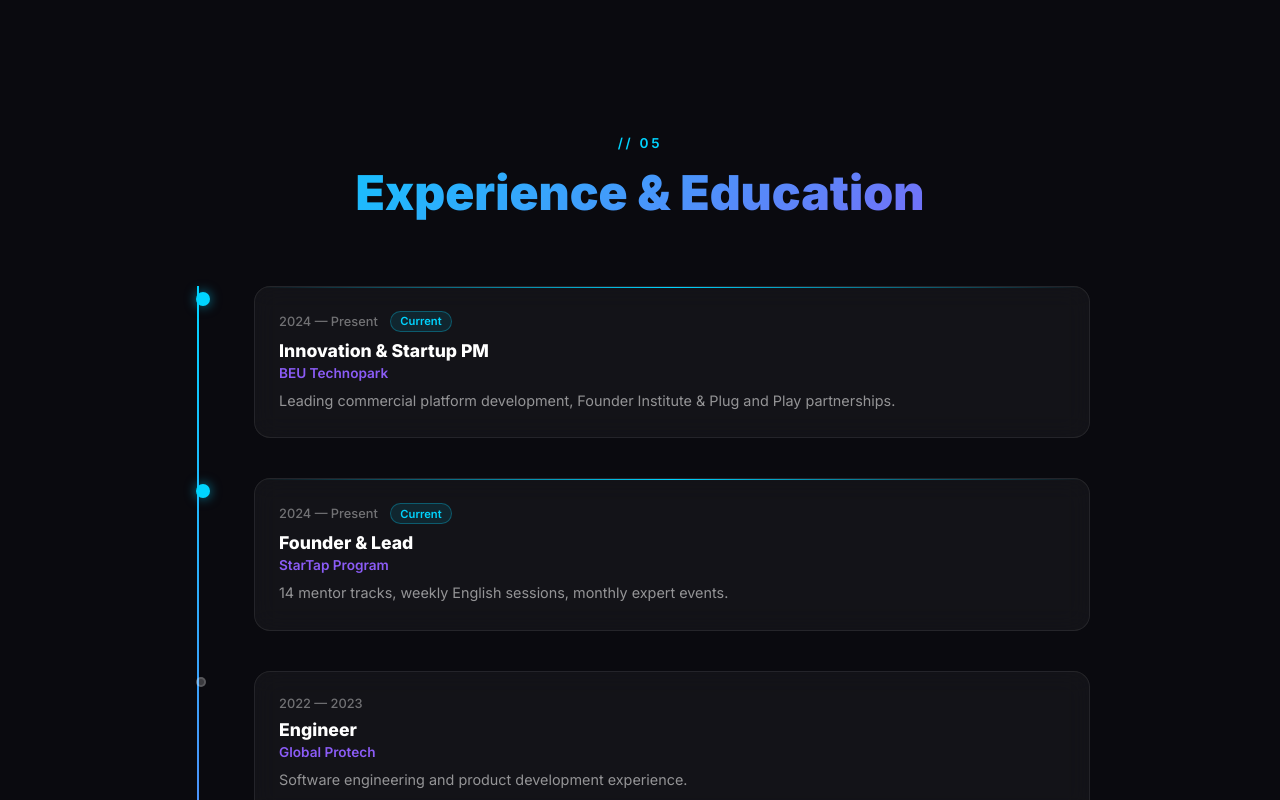
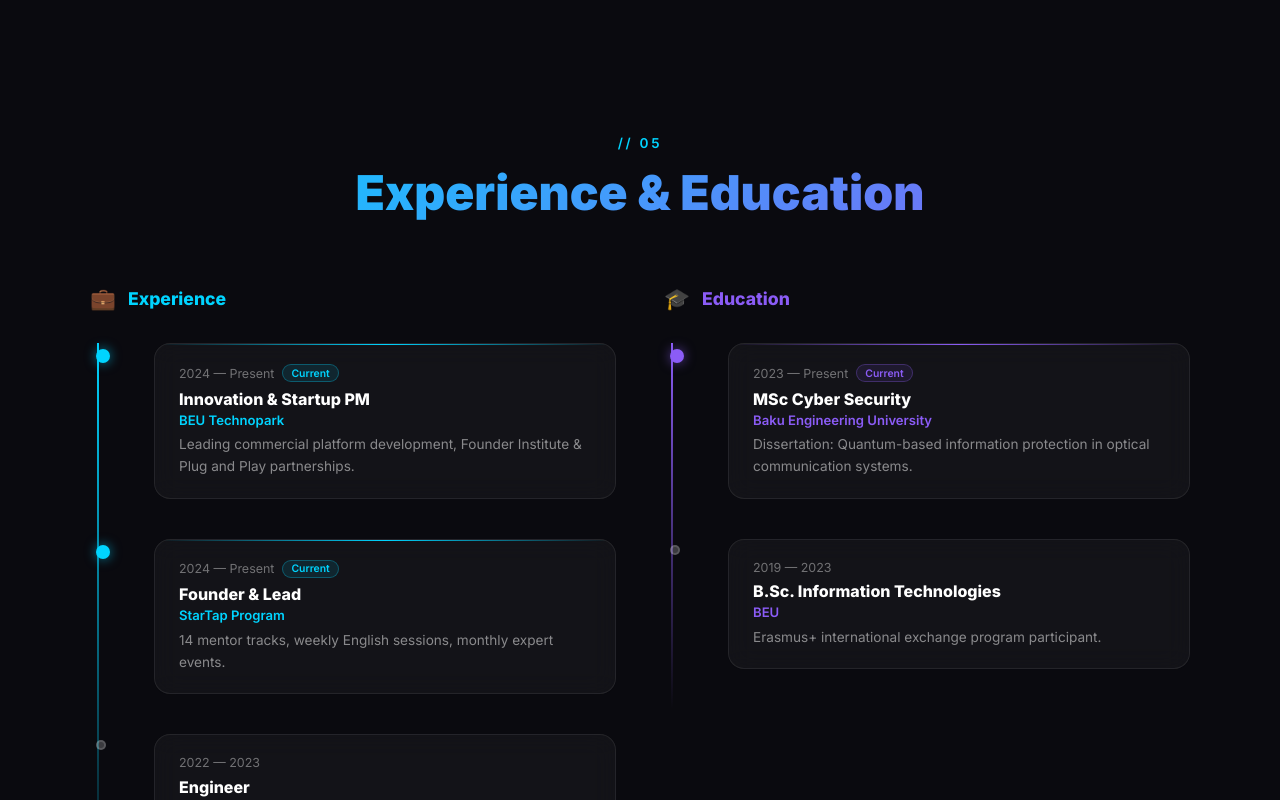
Before and after one commit to orujhummatov/portfolio, a React (Vite) app: page / in a window 1280 px wide. Shown: the part 3460-4260 px from the top of the page. Built offline with nearby package versions, Linux system fonts and the light colour scheme; the HTML template or start-up script is replaced by a standard one.

Commit message:
Updating Timeline.jsx as of 2026-05-04 05:51:30 UTC

```diff
--- a/src/components/Timeline.jsx
+++ b/src/components/Timeline.jsx
@@ -1,5 +1,31 @@
 import { useState, useEffect, useRef } from 'react'
 import { timelineData } from '../data'
+
+const expItems = timelineData.filter(i => i.type === 'experience')
+const eduItems = timelineData.filter(i => i.type === 'education')
+
+function TimelineColumn({ items, color, visible }) {
+  return (
+    <div style={{ position: 'relative', paddingLeft: '2rem', flex: 1 }}>
+      <div style={{ position: 'absolute', left: '7px', top: 0, width: '2px', height: visible ? '100%' : '0%', background: `linear-gradient(to bottom, ${color}, transparent)`, transition: 'height 1.5s ease' }} />
+      {items.map((item, i) => (
+        <div key={i} style={{ position: 'relative', paddingLeft: '2rem', paddingBottom: '2.5rem', opacity: visible ? 1 : 0, transform: visible ? 'translateX(0)' : 'translateX(-30px)', transition: `all 0.6s ease ${i * 0.15}s` }}>
+          <div style={{ position: 'absolute', left: '-1.65rem', top: '6px', width: item.current ? '14px' : '10px', height: item.current ? '14px' : '10px', borderRadius: '50%', background: item.current ? color : 'rgba(255,255,255,0.2)', border: `2px solid ${item.current ? color + '66' : 'rgba(255,255,255,0.15)'}`, boxShadow: item.current ? `0 0 12px ${color}99` : 'none' }} />
+          <div style={{ background: 'rgba(255,255,255,0.04)', backdropFilter: 'blur(12px)', border: '1px solid rgba(255,255,255,0.08)', borderRadius: '16px', padding: '1.25rem 1.5rem', position: 'relative', overflow: 'hidden' }}>
+            {item.current && <div style={{ position: 'absolute', top: 0, left: 0, right: 0, height: '1px', background: `linear-gradient(90deg, transparent, ${color}, transparent)` }} />}
+            <div style={{ display: 'flex', alignItems: 'center', gap: '0.5rem', marginBottom: '0.4rem', flexWrap: 'wrap' }}>
+              <span style={{ color: 'rgba(255,255,255,0.4)', fontSize: '0.78rem' }}>{item.date}</span>
+              {item.current && <span style={{ padding: '0.1rem 0.5rem', background: color + '1a', border: `1px solid ${color}4d`, borderRadius: '50px', fontSize: '0.65rem', color, fontWeight: 600 }}>Current</span>}
+            </div>
+            <h3 style={{ fontWeight: 800, fontSize: '1rem', color: '#fff', marginBottom: '0.2rem' }}>{item.title}</h3>
+            <p style={{ color, fontSize: '0.82rem', fontWeight: 600, marginBottom: '0.4rem' }}>{item.org}</p>
+            <p style={{ color: 'rgba(255,255,255,0.5)', fontSize: '0.85rem', lineHeight: 1.6 }}>{item.desc}</p>
+          </div>
+        </div>
+      ))}
+    </div>
+  )
+}
 
 export default function Timeline() {
   const ref = useRef(null)
@@ -13,30 +39,30 @@
 
   return (
     <section id="experience" ref={ref} style={{ padding: '100px 2rem' }}>
-      <div style={{ maxWidth: '900px', margin: '0 auto' }}>
+      <div style={{ maxWidth: '1100px', margin: '0 auto' }}>
         <div style={{ textAlign: 'center', marginBottom: '4rem', opacity: visible ? 1 : 0, transform: visible ? 'translateY(0)' : 'translateY(40px)', transition: 'all 0.7s ease' }}>
           <p style={{ color: '#00d4ff', fontSize: '0.85rem', letterSpacing: '0.2em', marginBottom: '0.75rem', fontWeight: 600 }}>// 05</p>
           <h2 style={{ fontSize: 'clamp(2rem,5vw,3rem)', fontWeight: 900, background: 'linear-gradient(135deg,#00d4ff,#8b5cf6)', WebkitBackgroundClip: 'text', WebkitTextFillColor: 'transparent' }}>
             Experience & Education
           </h2>
         </div>
-        <div style={{ position: 'relative', paddingLeft: '2rem' }}>
-          <div style={{ position: 'absolute', left: '7px', top: 0, width: '2px', height: visible ? '100%' : '0%', background: 'linear-gradient(to bottom, #00d4ff, #8b5cf6)', transition: 'height 1.5s ease' }} />
-          {timelineData.map((item, i) => (
-            <div key={i} style={{ position: 'relative', paddingLeft: '2rem', paddingBottom: '2.5rem', opacity: visible ? 1 : 0, transform: visible ? 'translateX(0)' : 'translateX(-30px)', transition: `all 0.6s ease ${i * 0.12}s` }}>
-              <div style={{ position: 'absolute', left: '-1.65rem', top: '6px', width: item.current ? '14px' : '10px', height: item.current ? '14px' : '10px', borderRadius: '50%', background: item.current ? '#00d4ff' : 'rgba(255,255,255,0.2)', border: item.current ? '2px solid rgba(0,212,255,0.4)' : '2px solid rgba(255,255,255,0.15)', boxShadow: item.current ? '0 0 12px rgba(0,212,255,0.6)' : 'none' }} />
-              <div style={{ background: 'rgba(255,255,255,0.04)', backdropFilter: 'blur(12px)', border: '1px solid rgba(255,255,255,0.08)', borderRadius: '16px', padding: '1.5rem', position: 'relative', overflow: 'hidden' }}>
-                {item.current && <div style={{ position: 'absolute', top: 0, left: 0, right: 0, height: '1px', background: 'linear-gradient(90deg, transparent, #00d4ff, transparent)' }} />}
-                <div style={{ display: 'flex', alignItems: 'center', gap: '0.75rem', marginBottom: '0.5rem', flexWrap: 'wrap' }}>
-                  <span style={{ color: 'rgba(255,255,255,0.4)', fontSize: '0.8rem', fontWeight: 500 }}>{item.date}</span>
-                  {item.current && <span style={{ padding: '0.15rem 0.6rem', background: 'rgba(0,212,255,0.1)', border: '1px solid rgba(0,212,255,0.3)', borderRadius: '50px', fontSize: '0.7rem', color: '#00d4ff', fontWeight: 600 }}>Current</span>}
-                </div>
-                <h3 style={{ fontWeight: 800, fontSize: '1.1rem', color: '#fff', marginBottom: '0.25rem' }}>{item.title}</h3>
-                <p style={{ color: '#8b5cf6', fontSize: '0.85rem', fontWeight: 600, marginBottom: '0.5rem' }}>{item.org}</p>
-                <p style={{ color: 'rgba(255,255,255,0.55)', fontSize: '0.9rem', lineHeight: 1.7 }}>{item.desc}</p>
-              </div>
+
+        <div style={{ display: 'grid', gridTemplateColumns: 'repeat(auto-fit, minmax(280px, 1fr))', gap: '3rem' }}>
+          <div>
+            <div style={{ display: 'flex', alignItems: 'center', gap: '0.75rem', marginBottom: '2rem', opacity: visible ? 1 : 0, transition: 'opacity 0.6s ease 0.2s' }}>
+              <span style={{ fontSize: '1.3rem' }}>💼</span>
+              <h3 style={{ fontWeight: 800, fontSize: '1.1rem', color: '#00d4ff', margin: 0 }}>Experience</h3>
             </div>
-          ))}
+            <TimelineColumn items={expItems} color="#00d4ff" visible={visible} />
+          </div>
+
+          <div>
+            <div style={{ display: 'flex', alignItems: 'center', gap: '0.75rem', marginBottom: '2rem', opacity: visible ? 1 : 0, transition: 'opacity 0.6s ease 0.2s' }}>
+              <span style={{ fontSize: '1.3rem' }}>🎓</span>
+              <h3 style={{ fontWeight: 800, fontSize: '1.1rem', color: '#8b5cf6', margin: 0 }}>Education</h3>
+            </div>
+            <TimelineColumn items={eduItems} color="#8b5cf6" visible={visible} />
+          </div>
         </div>
       </div>
     </section>
```
